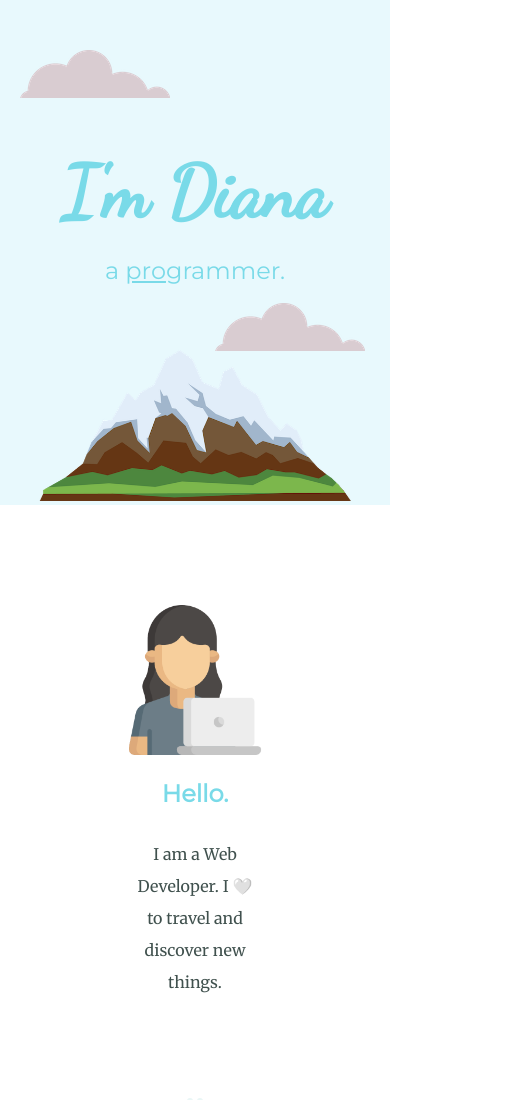
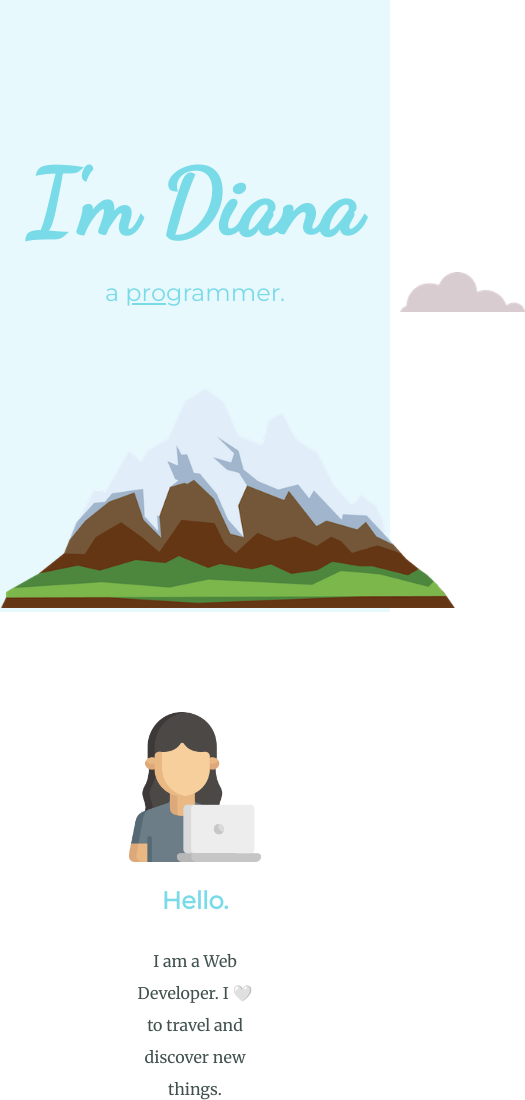
Before and after one commit to YsabelReyes/My-Site, a plain HTML site: page index.html in a window 390 px wide. Shown: the top 1100 px of the page, 525 px wide, since content can reach past the window. Drawn offline with Linux system fonts and the light colour scheme.

Commit message:
Update styles.css

```diff
--- a/css/styles.css
+++ b/css/styles.css
@@ -146,28 +146,13 @@ a:hover{
 
 
   /*Media Query*/
-
-@media (max-width: 500px) {
-    .top-container{
+  @media (max-width: 1028px) {
+    .mountain-img{
         text-align: center;
-
+        width: 455px;
+    }
+    .bottom-cloud{
+        width: 125px;
     }
 
-    h1{
-        font-size: 4.5em;
-    }
-    .top-cloud{
-        left:5%
-    }
-
-.bottom-cloud{
-        top:60%;
-        left:55%;
-    }
-    .mountain-img{
-        width: 80%;
-        position: static;
-        transform: rotate(0);
-
-    }
 }
```
